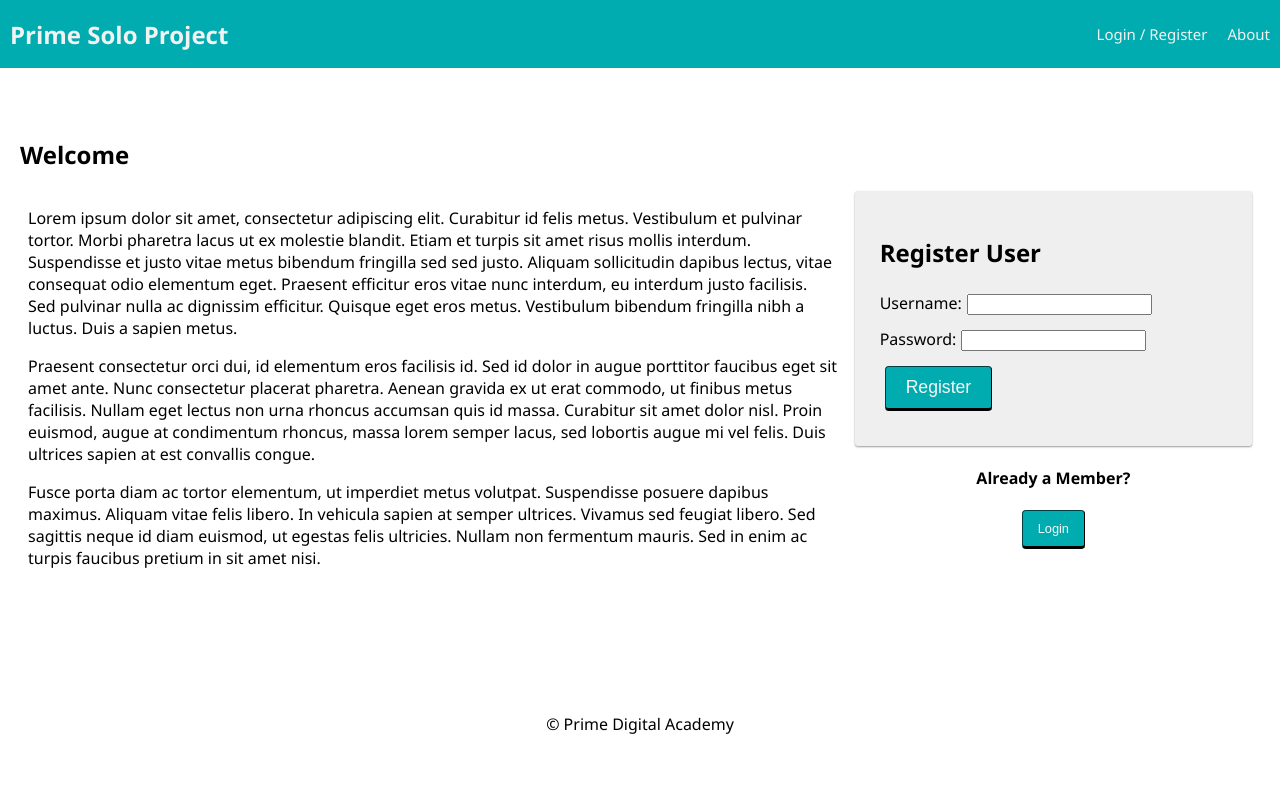
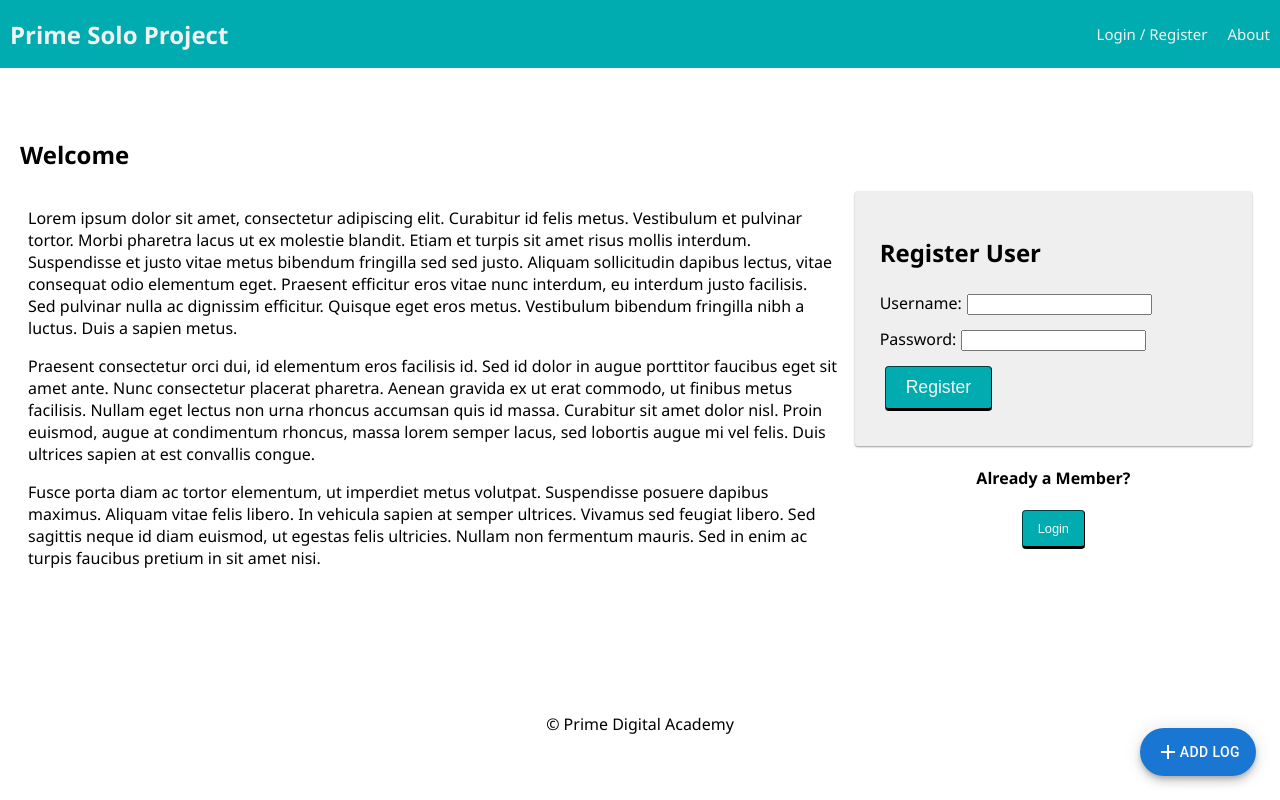
Before and after one commit to excelerator6/Excelerate-App, a React (Create React App) app: page /#/home in a window 1280 px wide. Built offline with nearby package versions, Linux system fonts and the light colour scheme; no server answers.

Commit message:
applied the floating action button onto the DOM

```diff
--- a/package.json
+++ b/package.json
@@ -9,6 +9,7 @@
   "dependencies": {
     "@emotion/react": "^11.11.1",
     "@emotion/styled": "^11.11.0",
+    "@mui/icons-material": "^5.11.16",
     "@mui/material": "^5.13.4",
     "axios": "^0.21.1",
     "bcryptjs": "^2.4.3",
--- a/src/components/App/App.jsx
+++ b/src/components/App/App.jsx
@@ -19,6 +19,9 @@ import InfoPage from '../InfoPage/InfoPage';
 import LandingPage from '../LandingPage/LandingPage';
 import LoginPage from '../LoginPage/LoginPage';
 import RegisterPage from '../RegisterPage/RegisterPage';
+
+//importing floatingActionButton
+import FloatingActionButton from '../FloatingActionButton/FloatingActionButton';
 
 import './App.css';
 
@@ -115,6 +118,7 @@ function App() {
             <h1>404</h1>
           </Route>
         </Switch>
+        <FloatingActionButton />
         <Footer />
       </div>
     </Router>
--- /dev/null
+++ b/src/components/FloatingActionButton/FloatingActionButton.jsx
@@ -0,0 +1,38 @@
+import * as React from 'react';
+import Box from '@mui/material/Box';
+import Fab from '@mui/material/Fab';
+import AddIcon from '@mui/icons-material/Add';
+//zoom import
+import Zoom from '@mui/material/Zoom';
+
+
+export default function FloatingActionButton() {
+
+  return (
+    <div>
+      <Box sx={{ '& > :not(style)': { m: 1 } }}>
+        <Zoom
+        in = {true}
+        timeout = {{enter: 500, exit: 500}}
+        unmountOnExit
+        >
+          <Fab
+          id = 'fab'
+          variant="extended"
+          size="large"
+          color="primary"
+          aria-label="add"
+          sx={{
+            position: 'fixed',
+            bottom: 16,
+            right: 16,
+          }}
+          >
+          <AddIcon />
+            Add Log
+          </Fab>
+        </Zoom>
+      </Box>
+    </div>
+  );
+}
```
